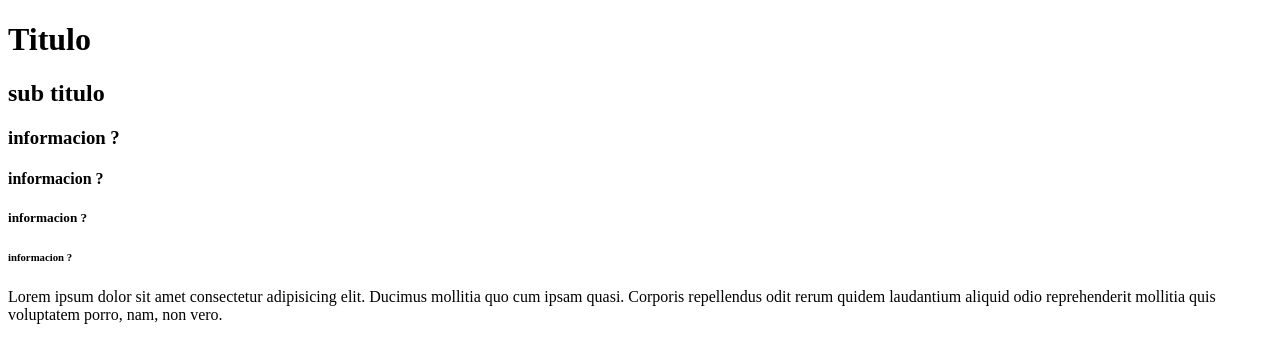
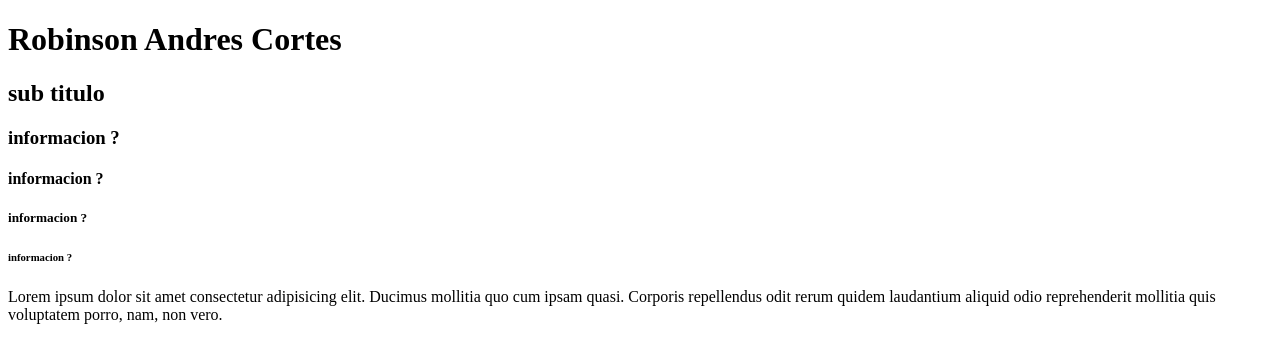
Before and after one commit to clases-sena-adsi/7-febrero, a plain HTML site: page index.html in a window 1280 px wide. Shown: the top 337 px of the page. Drawn offline with Linux system fonts and the light colour scheme.

Commit message:
Actualice titulo

```diff
--- a/index.html
+++ b/index.html
@@ -8,7 +8,7 @@
 </head>
 <body>
 
-<h1>Titulo</h1>
+<h1>Robinson Andres Cortes</h1>
 <h2>sub titulo</h2>
 <h3>informacion ?</h3>
 <h4>informacion ?</h4>
```
